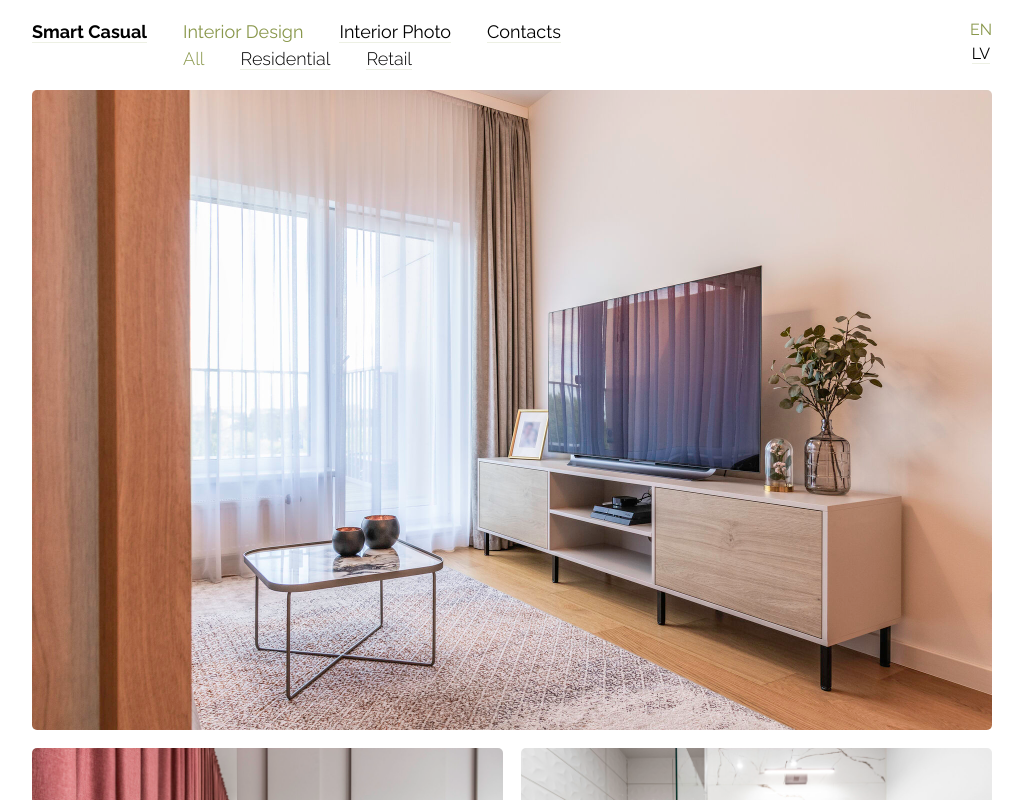
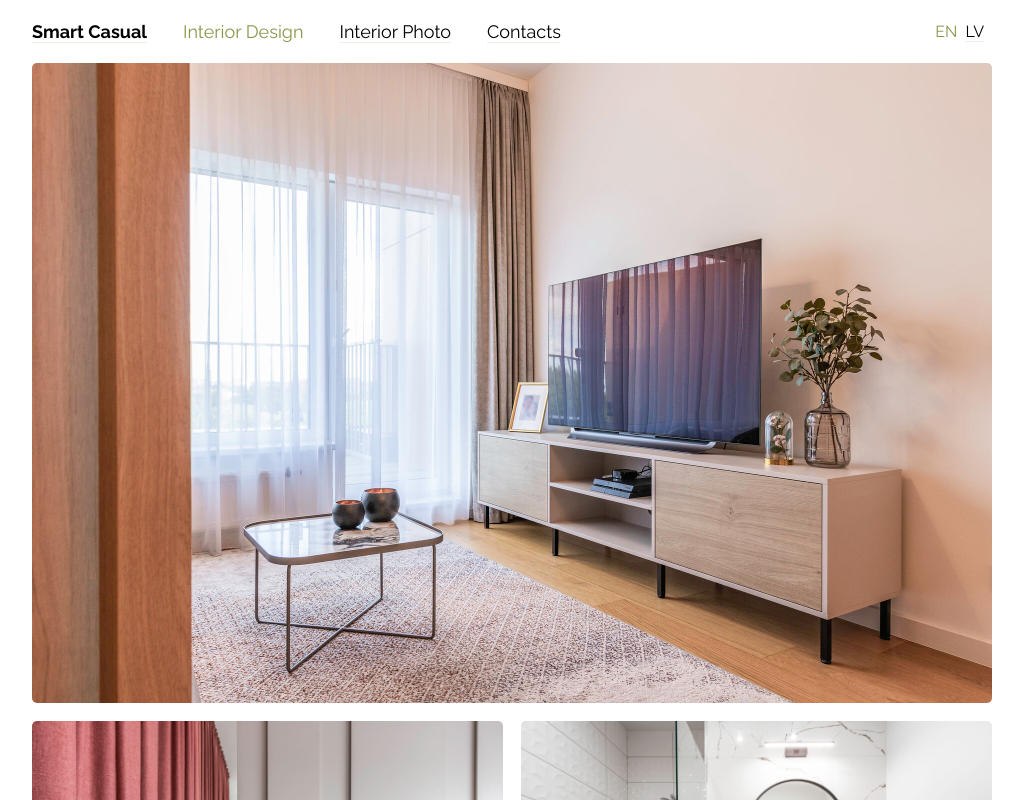
Before and after one commit to apavlovics/sonya-v2, a React (Create React App) app: page /interior-design/ in a window 1280 px wide. Shown: the top 800 px of the page, without its empty margins (128-1151 px from the left). Built offline with nearby package versions, Linux system fonts and the light colour scheme.

Commit message:
Remove submenu support from MVP

```diff
--- a/src/Menu.js
+++ b/src/Menu.js
@@ -47,11 +47,13 @@ class Menu extends React.Component {
           </div>
           <ul className={`main-menu ${className}`}>
             <MenuItem onClick={() => this.maximized = false} currentPathname={currentPathname} pathname="interior-design" title="Interior Design">
+              {/* TODO Allow filtering previews
               <ul className="submenu">
                 <li className="selected">All</li>
                 <li><Link to="/residential/">Residential</Link></li>
                 <li><Link to="/retail/">Retail</Link></li>
               </ul>
+              */}
             </MenuItem>
             <MenuItem onClick={() => this.maximized = false} currentPathname={currentPathname} pathname="interior-photo" title="Interior Photo" />
             <MenuItem onClick={() => this.maximized = false} currentPathname={currentPathname} pathname="contacts" title="Contacts" />
--- a/src/index.css
+++ b/src/index.css
@@ -31,8 +31,8 @@
   --border: 1px solid;
   --radius: 5px;
 
-  --nav-height: 5em;
   --nav-line-height: 1.5;
+  --nav-height: calc(2em + var(--normal-font-size) * var(--nav-line-height));
 }
 
 /* General */
@@ -127,7 +127,7 @@ nav > div, .logo {
   display: flex;
   flex-flow: row nowrap;
   justify-content: space-between;
-  align-items: flex-start;
+  align-items: center;
 }
 
 nav a {
@@ -178,9 +178,13 @@ nav a:hover, nav a:focus {
 }
 
 .language-menu {
+  display: flex;
   font-size: var(--smaller-font-size);
   list-style: none;
-  text-align: center;
+}
+
+.language-menu li {
+  margin-right: .5em;
 }
 
 .selected {
@@ -291,10 +295,6 @@ main {
 
 @media only screen and (max-width: 720px) {
 
-  :root {
-    --nav-height: calc(2em + var(--normal-font-size) * var(--nav-line-height));
-  }
-
   nav, .main-menu, .language-menu {
     transition: var(--mid-transition-duration);
   }
@@ -349,10 +349,5 @@ main {
 
   .language-menu {
     margin-top: 1em;
-    display: flex;
-  }
-
-  .language-menu li {
-    margin-right: .5em;
   }
 }
```
